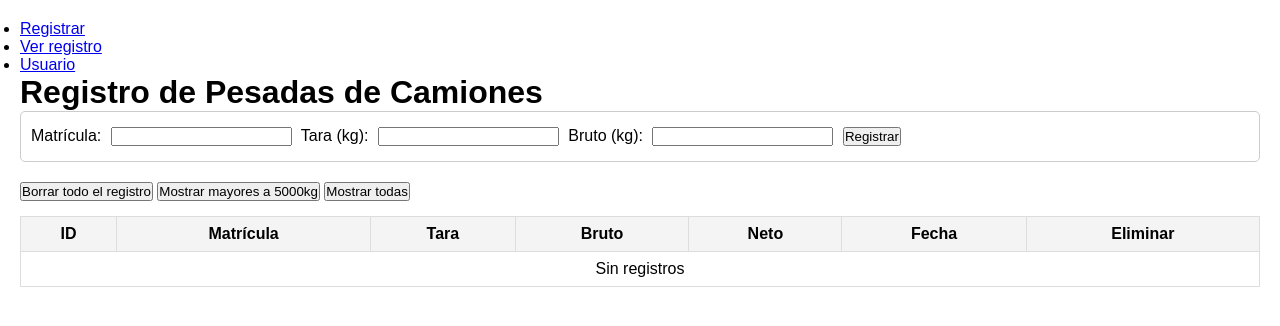
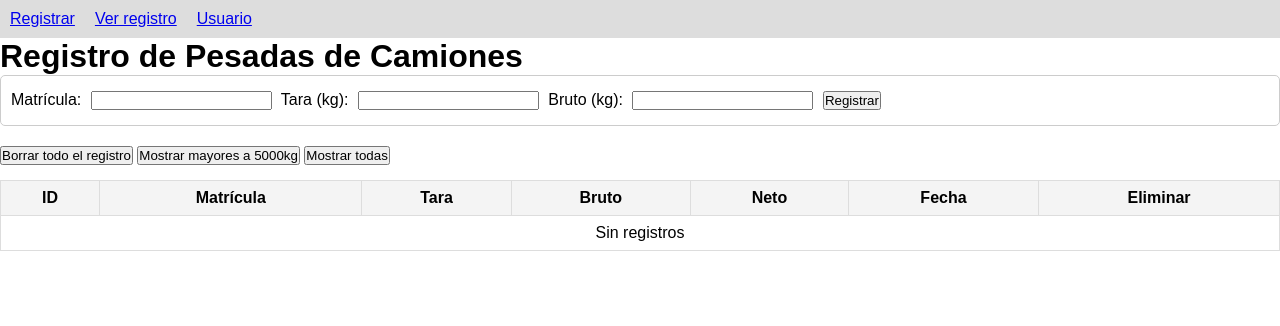
Before and after one commit to Diego-Benincasa/ProyectoFinal-Benincasa, a plain HTML site: page index.html in a window 1280 px wide. Drawn offline with nearby package versions, Linux system fonts and the light colour scheme; some packages are replaced by stand-ins of ours; a script that the page names is missing.

Commit message:
cambios en general estilos etc

```diff
--- a/index.html
+++ b/index.html
@@ -57,7 +57,10 @@
       <tbody id="tablaPesadas"></tbody>
     </table>
 
+
+
     <script src="./scripts/script.js"></script>
     <script src="https://cdn.jsdelivr.net/npm/toastify-js"></script>
+    <script src="https://cdn.jsdelivr.net/npm/sweetalert2@11"></script>
   </body>
 </html>
--- a/styles/styles.css
+++ b/styles/styles.css
@@ -5,9 +5,7 @@
   font-family: sans-serif;
 }
 
-body {
-  margin: 20px;
-}
+
 
 form {
   margin-bottom: 20px;
@@ -35,3 +33,20 @@ td {
 th {
     background-color: #f4f4f4;
 }
+
+
+.navbar {
+  display: flex;
+  background-color: #ddd;
+}
+
+.navbar ul {
+  list-style-type: none;
+  margin: 0;
+  padding: 0;
+  display: inline-flex;
+}
+
+.navbar ul li {
+  margin: 10px;
+}
```
Also changed, not shown: scripts/script.js (line endings or trailing spaces).
